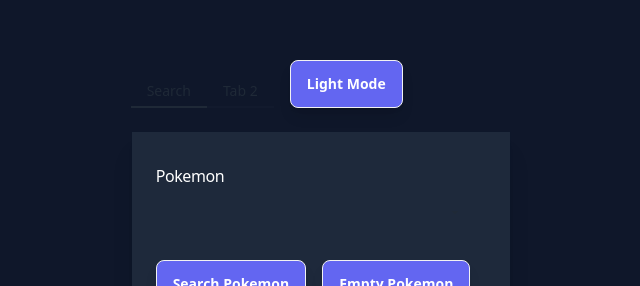
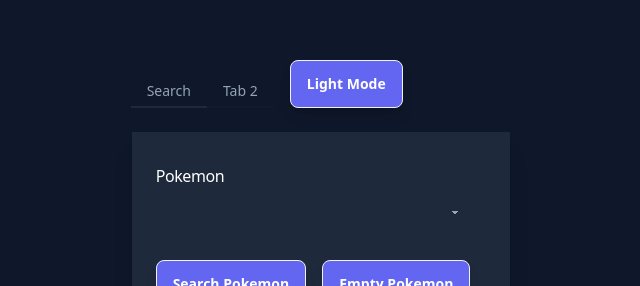
Before and after one commit to munyey1/InfoMon, a Vue app: page / in a window 1280 px wide. Shown: the part 192-478 px from the top of the page, without its empty margins (319-959 px from the left). Built offline with nearby package versions, Linux system fonts and the light colour scheme.

Commit message:
text styling

```diff
--- a/src/App.vue
+++ b/src/App.vue
@@ -30,7 +30,7 @@
           type="radio"
           name="my_tabs_1"
           role="tab"
-          class="tab whitespace-nowrap ml-10"
+          class="tab text-slate-900 dark:text-slate-400 whitespace-nowrap ml-10"
           aria-label="Search"
           checked="checked"
         />
@@ -42,7 +42,7 @@
           type="radio"
           name="my_tabs_1"
           role="tab"
-          class="tab whitespace-nowrap"
+          class="tab text-slate-900 dark:text-slate-400 whitespace-nowrap"
           aria-label="Tab 2"
         />
         <div role="tabpanel" class="tab-content p-10">
--- a/src/components/Test.vue
+++ b/src/components/Test.vue
@@ -51,7 +51,7 @@
       </h3>
       <div>
         <select
-          class="select bg-white dark:bg-slate-800 w-full max-w-xs"
+          class="select bg-white text-slate-900 dark:text-slate-400 dark:bg-slate-800 w-full max-w-xs"
           v-model="selectedGenQuery"
         >
           <option selected disabled>Please select</option>
```
